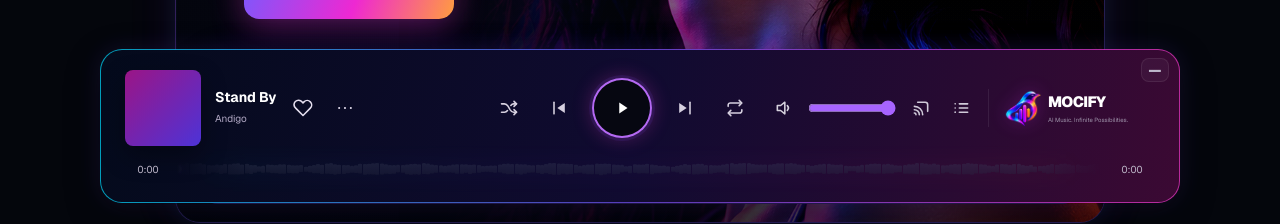
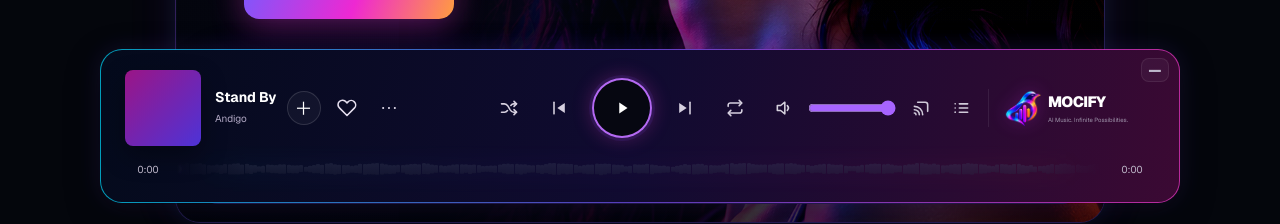
Before and after one commit to psychmedia2026-collab/mocify, a Next.js app: page / in a window 1280 px wide. Shown: the part 587-811 px from the top of the page. Built offline with nearby package versions, Linux system fonts and the light colour scheme.

Commit message:
Add playlist picker to listener player

```diff
--- a/app/listener-player-ui.tsx
+++ b/app/listener-player-ui.tsx
@@ -4,6 +4,7 @@ import Link from "next/link";
 import { useEffect, useRef, useState, type CSSProperties } from "react";
 import { formatTime, useListenerPlayer, type RepeatMode } from "./listener-player";
 import {useLanguage} from "./i18n/language-provider";
+import {AddToPlaylist} from "./components";
 
 const playerCopy={
 en:{repeat:["Repeat off","Repeat queue","Repeat current track"],player:"Music player",controls:"Playback controls",expand:"Expand player",minimize:"Minimize player",remove:"Remove from library",save:"Save to library",more:"More options",open:"Open track",copy:"Copy track link",shuffleOff:"Turn off shuffle",shuffleOn:"Turn on shuffle",previous:"Previous track",pause:"Pause track",play:"Play track",next:"Next track",volume:"Volume",percent:"percent",unmute:"Unmute",mute:"Mute",device:"Connect playback device",closeQueue:"Close queue",openQueue:"Open queue",queue:"Queue",seek:"Seek through track",of:"of"},
@@ -59,7 +60,7 @@ export default function Player(){
  useEffect(()=>{let frame=0,last=0;const tick=(now:number)=>{if(isPlaying&&now-last>16){const live=sampleSpectrum(BAR_COUNT);setSpectrum(previous=>live.map((value,index)=>{const old=previous[index]??.025;const bass=index<BAR_COUNT*.22;const raw=Math.max(0,(value-(bass?.055:.075))/(bass?.72:.64));const gate=Math.max(0,Math.min(1,raw));const contrast=Math.pow(gate,bass?.72:.92);const accent=((index*13)%11===0?1.18:((index*7)%9===0?1.08:1));const target=Math.min(1,contrast*(bass?1.55:1.30)*accent);const attack=target>old?.96:.34;const next=old+(target-old)*attack;return Math.max(.018,Math.min(1,next))}));last=now}else if(!isPlaying&&now-last>55){setSpectrum(previous=>previous.map((value,index)=>value+(idleBars[index]-value)*.22));last=now}frame=requestAnimationFrame(tick)};frame=requestAnimationFrame(tick);return()=>cancelAnimationFrame(frame)},[isPlaying,sampleSpectrum]);
  return <section className={minimized?"m-player minimized":"m-player"} style={minimized?({"--listener-mini-top":`${miniPos.top}px`,"--listener-mini-left":`${miniPos.left}px`,"--listener-mini-width":`${miniPos.width}px`} as CSSProperties):undefined} aria-label={t.player}><div className="m-player-accent" aria-hidden="true"/><div className="m-player-inner"><button type="button" className="m-player-minimize" onClick={()=>setMinimizedPersist(!minimized)} aria-label={minimized?t.expand:t.minimize} title={minimized?t.expand:t.minimize}>{minimized?"↗":"—"}</button>
   <div className="m-player-top">
-   <div className="m-player-track-area"><Link className="m-player-track" href={currentTrack.href??"/explore"}><span className={`m-player-cover ${currentTrack.art}`} aria-hidden="true"/><span className="m-player-track-copy"><b>{currentTrack.title}</b><small>{currentTrack.artist}</small></span></Link><button type="button" className={isSaved?"m-player-save active":"m-player-save"} aria-label={`${isSaved?t.remove:t.save}: ${currentTrack.title}`} aria-pressed={isSaved} onClick={toggleSaved}><PlayerIcon name="heart"/></button><div className="m-player-more-wrap"><button type="button" className={moreOpen?"m-player-more active":"m-player-more"} aria-label={t.more} aria-expanded={moreOpen} onClick={()=>setMoreOpen(v=>!v)}><PlayerIcon name="more"/></button>{moreOpen&&<div className="m-player-more-menu" role="menu"><button type="button" role="menuitem" onClick={()=>{toggleSaved();setMoreOpen(false)}}>{isSaved?t.remove:t.save}</button><Link role="menuitem" href={currentTrack.href??`/explore#${currentTrack.id}`} onClick={()=>setMoreOpen(false)}>{t.open}</Link><button type="button" role="menuitem" onClick={copyTrackLink}>{t.copy}</button></div>}</div></div>
+   <div className="m-player-track-area"><Link className="m-player-track" href={currentTrack.href??"/explore"}><span className={`m-player-cover ${currentTrack.art}`} aria-hidden="true"/><span className="m-player-track-copy"><b>{currentTrack.title}</b><small>{currentTrack.artist}</small></span></Link><AddToPlaylist trackId={currentTrack.id}/><button type="button" className={isSaved?"m-player-save active":"m-player-save"} aria-label={`${isSaved?t.remove:t.save}: ${currentTrack.title}`} aria-pressed={isSaved} onClick={toggleSaved}><PlayerIcon name="heart"/></button><div className="m-player-more-wrap"><button type="button" className={moreOpen?"m-player-more active":"m-player-more"} aria-label={t.more} aria-expanded={moreOpen} onClick={()=>setMoreOpen(v=>!v)}><PlayerIcon name="more"/></button>{moreOpen&&<div className="m-player-more-menu" role="menu"><button type="button" role="menuitem" onClick={()=>{toggleSaved();setMoreOpen(false)}}>{isSaved?t.remove:t.save}</button><Link role="menuitem" href={currentTrack.href??`/explore#${currentTrack.id}`} onClick={()=>setMoreOpen(false)}>{t.open}</Link><button type="button" role="menuitem" onClick={copyTrackLink}>{t.copy}</button></div>}</div></div>
 
    <div className="m-player-center"><div className="m-controls" aria-label={t.controls}><button type="button" className={shuffle?"m-utility active":"m-utility"} aria-label={shuffle?t.shuffleOff:t.shuffleOn} aria-pressed={shuffle} onClick={toggleShuffle}><PlayerIcon name="shuffle"/></button><button type="button" aria-label={t.previous} onClick={previousTrack} disabled={queue.length<2}><PlayerIcon name="prev"/></button><button type="button" aria-label={isPlaying?t.pause:t.play} onClick={togglePlay} disabled={!hasAudioSource} className="m-play"><PlayerIcon name={isPlaying?"pause":"play"}/></button><button type="button" aria-label={t.next} onClick={nextTrack} disabled={queue.length<2}><PlayerIcon name="next"/></button><button type="button" className={repeatMode!=="off"?"m-utility active":"m-utility"} aria-label={repeatLabel} aria-pressed={repeatMode!=="off"} onClick={cycleRepeat} disabled={!hasAudioSource}><PlayerIcon name="repeat"/></button></div></div>
 
```
